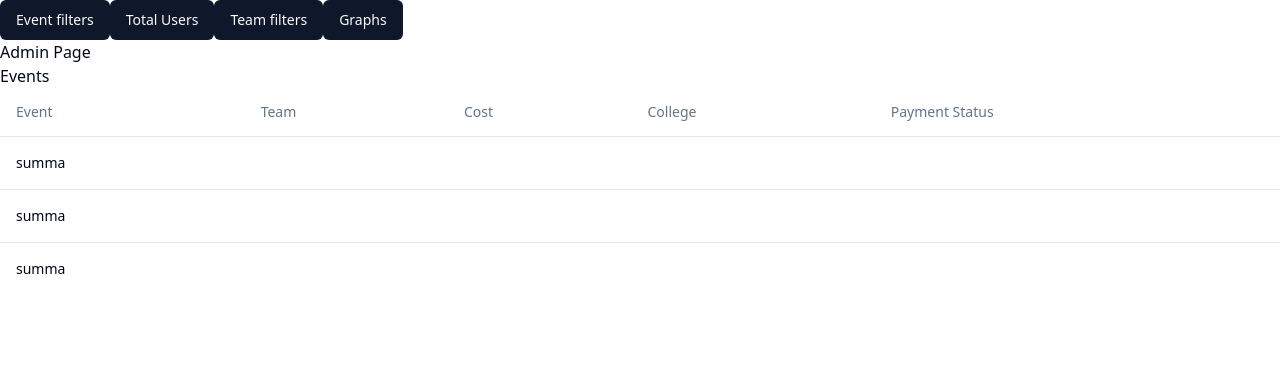
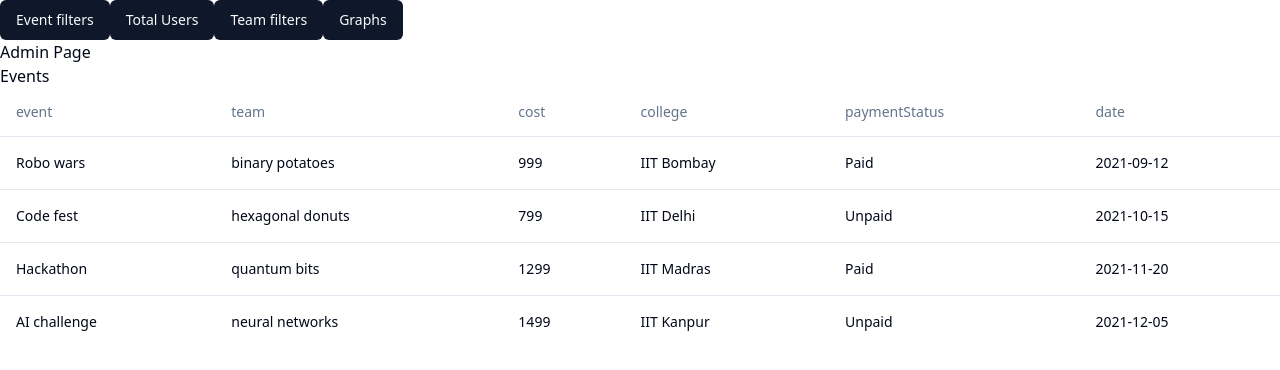
Before and after one commit to Varun-Karthik-T/admin-site-k24, a React (Vite) app in the folder admin-site/: page /events in a window 1280 px wide. Shown: the top 370 px of the page. Built offline with nearby package versions, Linux system fonts and the light colour scheme.

Commit message:
Datatable works

```diff
--- a/admin-site/src/components/DataTable/DataTable.jsx
+++ b/admin-site/src/components/DataTable/DataTable.jsx
@@ -1,5 +1,12 @@
 import React from "react";
-import { Table, TableHeader, TableHead, TableRow, TableCell, TableBody } from "../ui/table";
+import {
+  Table,
+  TableHeader,
+  TableHead,
+  TableRow,
+  TableCell,
+  TableBody,
+} from "../ui/table";
 
 export default function DataTable({ data, headers }) {
   return (
@@ -15,7 +22,9 @@ export default function DataTable({ data, headers }) {
         <TableBody>
           {data.map((data, index) => (
             <TableRow key={index}>
-                <TableCell>summa</TableCell>
+              {headers.map((header, index) => (
+                <TableCell key={index}>{data[header]}</TableCell>
+              ))}
             </TableRow>
           ))}
         </TableBody>
--- a/admin-site/src/constants/codes.jsx
+++ b/admin-site/src/constants/codes.jsx
@@ -34,7 +34,7 @@ const eventCodes = {
  };
 
  const headers = [
-    "Event","Team","Cost","College","Payment Status"
+    "event","team","cost","college","paymentStatus","date"
  ]
 
  export {workshopCodes, eventCodes, headers};
--- a/admin-site/src/pages/Events/index.jsx
+++ b/admin-site/src/pages/Events/index.jsx
@@ -1,12 +1,46 @@
 import DataTable from "@/components/DataTable/DataTable";
-import React, {useState} from "react";
+import React, { useState } from "react";
+import { headers } from "@/constants/codes";
 
 export default function EventsPage() {
-  const [data, setData] = useState(["summa", "summa2", "summa3"]);
+  const [data, setData] = useState([
+    {
+      event: "Robo wars",
+      team: "binary potatoes",
+      cost: 999,
+      college: "IIT Bombay",
+      paymentStatus: "Paid",
+      date: "2021-09-12",
+    },
+    {
+      event: "Code fest",
+      team: "hexagonal donuts",
+      cost: 799,
+      college: "IIT Delhi",
+      paymentStatus: "Unpaid",
+      date: "2021-10-15",
+    },
+    {
+      event: "Hackathon",
+      team: "quantum bits",
+      cost: 1299,
+      college: "IIT Madras",
+      paymentStatus: "Paid",
+      date: "2021-11-20",
+    },
+    {
+      event: "AI challenge",
+      team: "neural networks",
+      cost: 1499,
+      college: "IIT Kanpur",
+      paymentStatus: "Unpaid",
+      date: "2021-12-05",
+    },
+  ]);
   return (
     <div>
       <h1>Events</h1>
-      <DataTable headers={["Event", "Team", "Cost", "College", "Payment Status"]} data={data} />
+      <DataTable headers={headers} data={data} />
     </div>
   );
 }
--- a/admin-site/src/pages/MainPage/index.jsx
+++ b/admin-site/src/pages/MainPage/index.jsx
@@ -1,9 +1,7 @@
-import { useState } from "react";
 import { Outlet } from "react-router-dom";
 import Navbar from "@/components/Navbar/Navbar";
 
 export default function MainPage() {
-
   return (
     <>
       <Navbar />
```
